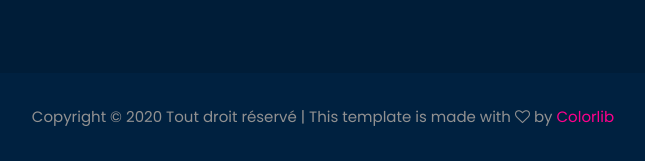
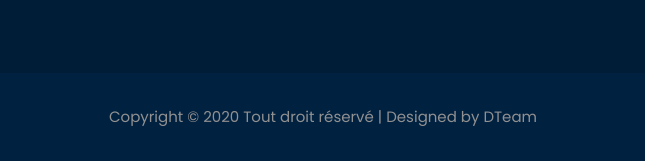
Before and after one commit to Elisee153/DTeam, a PHP site: page /index.php in a window 1280 px wide. Shown: the part 5599-5760 px from the top of the page, without its empty margins (317-962 px from the left). Run offline with PHP 8.4, Linux system fonts and the light colour scheme.

Commit message:
changing the copyright

```diff
--- a/layout/footer.php
+++ b/layout/footer.php
@@ -143,7 +143,7 @@
                             Copyright &copy;
                             <script>
                                 document.write(new Date().getFullYear());
-                            </script> Tout droit réservé | This template is made with <i class="fa fa-heart-o" aria-hidden="true"></i> by <a href="https://colorlib.com" target="_blank">Colorlib</a>
+                            </script> Tout droit réservé | Designed by DTeam
                             <!-- Link back to Colorlib can't be removed. Template is licensed under CC BY 3.0. -->
                         </p>
                     </div>
```
